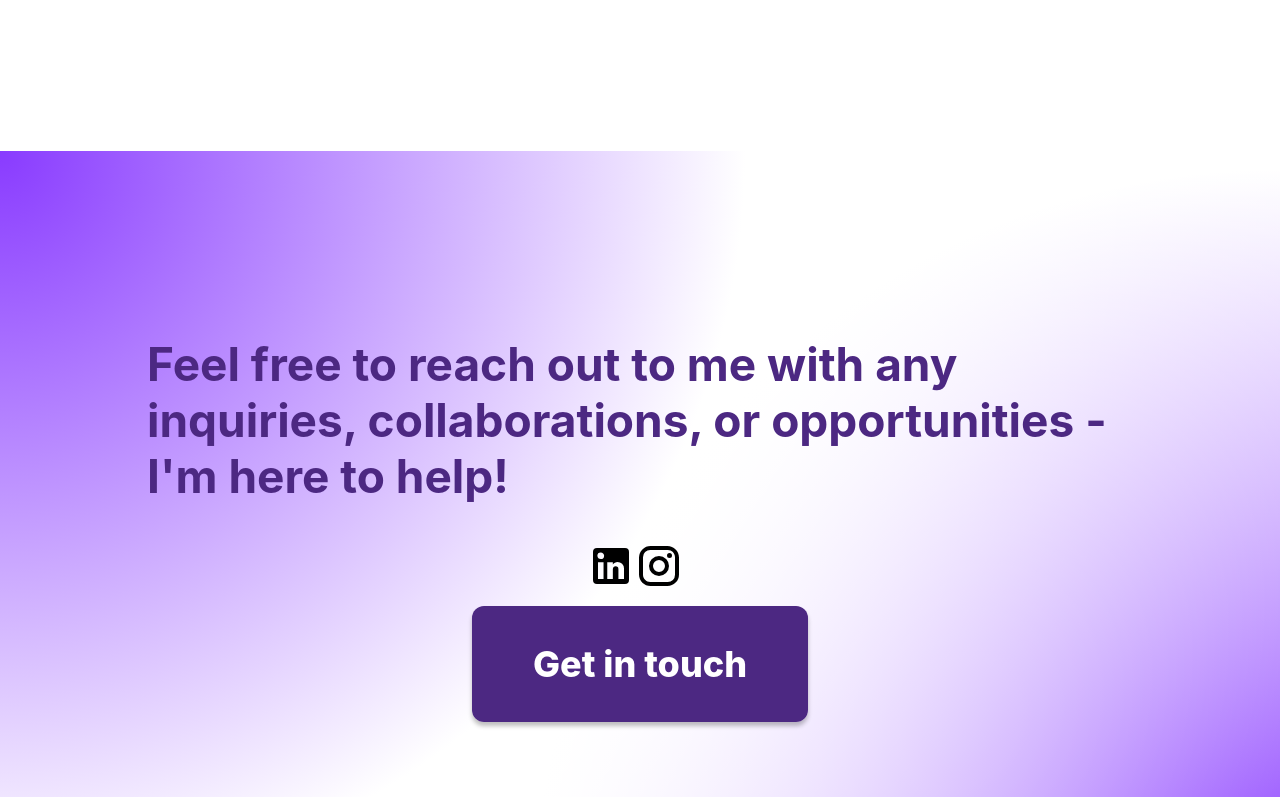
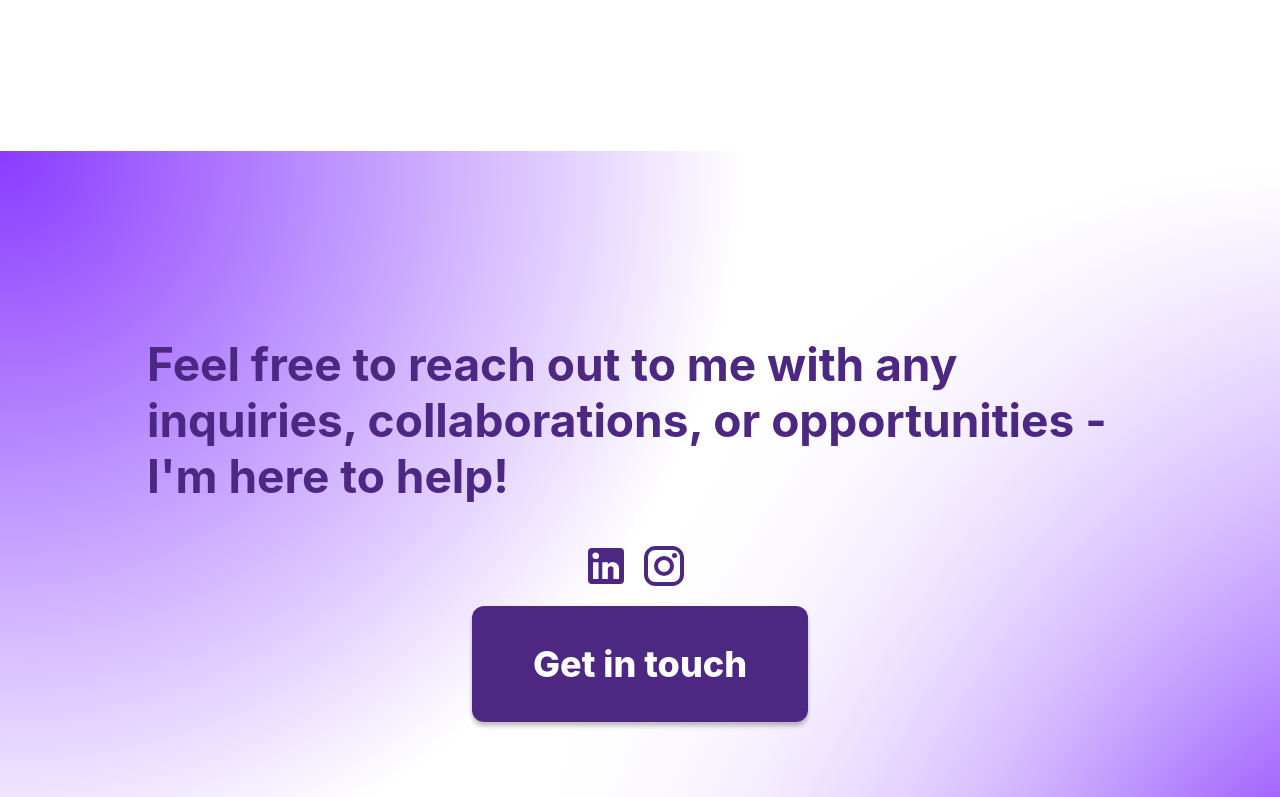
Before and after one commit to scorberan/Project_Gamma, a React (Vite) app: page / in a window 1280 px wide. Shown: the part 3505-4302 px from the top of the page. Built offline with nearby package versions, Linux system fonts and the light colour scheme.

Commit message:
fixed icons in contact, fixed the paths and started with the projects page

```diff
--- a/src/components/icons/InstagramIcon.jsx
+++ b/src/components/icons/InstagramIcon.jsx
@@ -2,17 +2,8 @@ import "./icons.scss";
 function InstagramIcon() {
   return (
     <>
-      <svg
-        className="icon-instagram"
-        xmlns="http://www.w3.org/2000/svg"
-        width="48"
-        height="48"
-        fill="none"
-      >
-        <path
-          fill="#000"
-          d="M15.6 4h16.8C38.8 4 44 9.2 44 15.6v16.8A11.6 11.6 0 0 1 32.4 44H15.6C9.2 44 4 38.8 4 32.4V15.6A11.6 11.6 0 0 1 15.6 4Zm-.4 4A7.2 7.2 0 0 0 8 15.2v17.6c0 3.98 3.22 7.2 7.2 7.2h17.6a7.2 7.2 0 0 0 7.2-7.2V15.2c0-3.98-3.22-7.2-7.2-7.2H15.2Zm19.3 3a2.5 2.5 0 1 1 0 5 2.5 2.5 0 0 1 0-5ZM24 14a10 10 0 1 1 0 20 10 10 0 0 1 0-20Zm0 4a6 6 0 1 0 0 12 6 6 0 0 0 0-12Z"
-        />
+      <svg className="icon-contact" xmlns="http://www.w3.org/2000/svg">
+        <path d="M15.6 4h16.8C38.8 4 44 9.2 44 15.6v16.8A11.6 11.6 0 0 1 32.4 44H15.6C9.2 44 4 38.8 4 32.4V15.6A11.6 11.6 0 0 1 15.6 4Zm-.4 4A7.2 7.2 0 0 0 8 15.2v17.6c0 3.98 3.22 7.2 7.2 7.2h17.6a7.2 7.2 0 0 0 7.2-7.2V15.2c0-3.98-3.22-7.2-7.2-7.2H15.2Zm19.3 3a2.5 2.5 0 1 1 0 5 2.5 2.5 0 0 1 0-5ZM24 14a10 10 0 1 1 0 20 10 10 0 0 1 0-20Zm0 4a6 6 0 1 0 0 12 6 6 0 0 0 0-12Z" />
       </svg>
     </>
   );
--- a/src/components/icons/LinkedinIcon.jsx
+++ b/src/components/icons/LinkedinIcon.jsx
@@ -2,15 +2,12 @@ function LinkedinIcon() {
   return (
     <>
       <svg
+        className="icon-contact"
         xmlns="http://www.w3.org/2000/svg"
         width="48"
         height="48"
-        fill="none"
       >
-        <path
-          fill="#000"
-          d="M38 6a4 4 0 0 1 4 4v28a4 4 0 0 1-4 4H10a4 4 0 0 1-4-4V10a4 4 0 0 1 4-4h28Zm-1 31V26.4a6.52 6.52 0 0 0-6.52-6.52c-1.7 0-3.68 1.04-4.64 2.6v-2.22h-5.58V37h5.58v-9.86c0-1.54 1.24-2.8 2.78-2.8a2.8 2.8 0 0 1 2.8 2.8V37H37ZM13.76 17.12a3.36 3.36 0 0 0 3.36-3.36c0-1.86-1.5-3.38-3.36-3.38a3.38 3.38 0 0 0-3.38 3.38c0 1.86 1.52 3.36 3.38 3.36ZM16.54 37V20.26H11V37h5.54Z"
-        />
+        <path d="M38 6a4 4 0 0 1 4 4v28a4 4 0 0 1-4 4H10a4 4 0 0 1-4-4V10a4 4 0 0 1 4-4h28Zm-1 31V26.4a6.52 6.52 0 0 0-6.52-6.52c-1.7 0-3.68 1.04-4.64 2.6v-2.22h-5.58V37h5.58v-9.86c0-1.54 1.24-2.8 2.78-2.8a2.8 2.8 0 0 1 2.8 2.8V37H37ZM13.76 17.12a3.36 3.36 0 0 0 3.36-3.36c0-1.86-1.5-3.38-3.36-3.38a3.38 3.38 0 0 0-3.38 3.38c0 1.86 1.52 3.36 3.38 3.36ZM16.54 37V20.26H11V37h5.54Z" />
       </svg>
     </>
   );
--- a/src/components/icons/icons.scss
+++ b/src/components/icons/icons.scss
@@ -6,7 +6,7 @@
   padding-left: 10px;
 }
 
-.icon-instagram {
+.icon-contact {
   fill: var(--color-dark-purple);
   width: 58px;
   height: 58px;
--- a/src/main.jsx
+++ b/src/main.jsx
@@ -4,7 +4,7 @@ import App from "./App.jsx";
 import "./index.scss";
 import Landing from "./views/landing/Landing.jsx";
 
-//import Projects from "./views/projects/Projects.jsx";
+import Projects from "./views/projects/Projects.jsx";
 // import ProjectDetails from "./views/project-details/ProjectDetails.jsx";
 import "./index.scss";
 
@@ -16,7 +16,7 @@ const router = createBrowserRouter([
     children: [
       { index: true, element: <Landing /> },
 
-      //{ path: "projects", element: <Projects /> },
+      { path: "projects", element: <Projects /> },
     ],
   },
 ]);
--- a/src/views/contact/Contact.jsx
+++ b/src/views/contact/Contact.jsx
@@ -16,7 +16,7 @@ function Contact() {
             </ContactTitle>
 
             <div className="icons">
-              <LinkedinIcon></LinkedinIcon>
+              <LinkedinIcon className="linkedin-icon"></LinkedinIcon>
               <InstagramIcon></InstagramIcon>
             </div>
             <div className="contact-btn">
--- a/src/views/contact/contact.scss
+++ b/src/views/contact/contact.scss
@@ -30,3 +30,6 @@
 .contact-btn {
   padding: 42px;
 }
+.linkedin-icon {
+  color: pink;
+}
--- a/src/views/projects/Projects.jsx
+++ b/src/views/projects/Projects.jsx
@@ -0,0 +1,39 @@
+import "./projects.scss";
+import GradientTitle from "../../components/titles/GradientTitle";
+import Topbar from "../../components/topbar/Topbar";
+import ImgReseluta from "../../assets/images/iphone-mockup.png";
+//import ImgGraphic from "../../assets/images/Illustrations.png";
+
+function Projects() {
+  return (
+    <>
+      <section>
+        <Topbar></Topbar>
+        <div>
+          <GradientTitle>My case studies</GradientTitle>
+          <h1 className="title">Portfolio</h1>
+
+          <div className="project-container">
+            <div className="project">
+              <img
+                src={ImgReseluta}
+                alt="colorfull picture of phone screens, shoeing how Reseluta (the website) will look like"
+              />
+              <div className="project-content">
+                <h3>Mi projecto de gatos</h3>
+                <p>
+                  lorem ipsuumlorem ipsuumlorem ipsuumlorem ipsuumlorem
+                  ipsuumlorem ipsuumlorem ipsuumlorem ipsuumlorem ipsuumlorem
+                  ipsuumlorem ipsuumlorem ipsuumlorem ipsuumlorem ipsuumlorem
+                  ipsuumlorem ipsuumlorem ipsuumlorem ipsuum
+                </p>
+              </div>
+            </div>
+          </div>
+        </div>
+      </section>
+    </>
+  );
+}
+
+export default Projects;
--- a/src/views/projects/projects.scss
+++ b/src/views/projects/projects.scss
@@ -0,0 +1,42 @@
+.project {
+  border: 1px solid #ccc;
+  border-radius: 12px;
+  width: 400px;
+  position: absolute;
+  overflow: hidden;
+
+  &:hover {
+    .project-content {
+      transform: translateY(0);
+    }
+  }
+
+  & img {
+    border-radius: 25px;
+    max-width: 100%;
+    display: flex;
+  }
+
+  &-content {
+    transition: transform 0.3s;
+    position: absolute;
+    top: 0;
+    bottom: 0;
+    right: 0;
+    left: 0;
+    padding: 20px;
+    background: #00000070;
+    transform: translateY(100%);
+  }
+}
+
+.project-container {
+  display: flex;
+  justify-content: center;
+  gap: 50px;
+  margin-right: auto;
+  margin-left: auto;
+  height: 700px;
+  max-width: 1500px;
+  width: 100%;
+}
```
